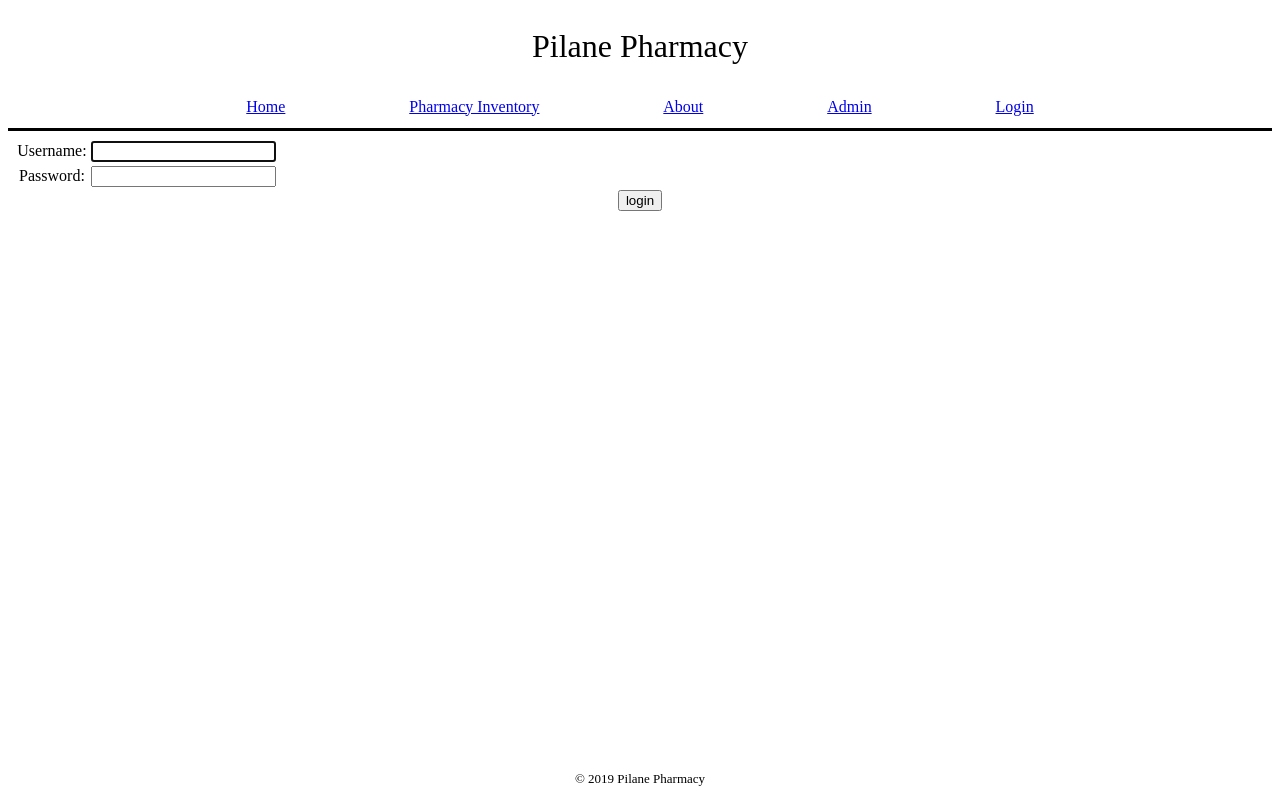
After one commit to flynnkc/PTG, a Django app: page /accounts/login/ in a window 1280 px wide. The commit adds this page. Run offline with Django 3.2, Linux system fonts and the light colour scheme.

Commit message:
Added login and logged out templates. Establishing new project baseline.

```diff
--- a/PTG/settings.py
+++ b/PTG/settings.py
@@ -142,3 +142,9 @@ USE_TZ = True
 # https://docs.djangoproject.com/en/2.1/howto/static-files/
 
 STATIC_URL = '/static/'
+
+LOGIN_REDIRECT_URL = 'project_home'
+
+#LOGIN_URL = 'login'
+
+#LOGOUT_REDIRECT_URL = 'project_home'
--- a/PTG/urls.py
+++ b/PTG/urls.py
@@ -15,11 +15,15 @@ Including another URLconf
 """
 from django.contrib import admin
 from django.urls import path, include
-from . import views
+from . import views as project_views
+from django.contrib.auth import views as auth_views
 
 #### This list will contain the url patterns at the PROJECT level ####
 urlpatterns = [
+    path('', project_views.project_home.as_view(), name='project_home'),
     path('admin/', admin.site.urls),
-    path('', views.project_home.as_view(), name='project_home'),
-    path('pharmacy/', include('pharmacy.urls'))
+    path('pharmacy/', include('pharmacy.urls')),
+    path('accounts/', include('django.contrib.auth.urls'))
+    #path('login/', auth_views.LoginView.as_view(template_name='ptg/login.html'), name='login'),
+    #path('logout/', auth_views.LogoutView.as_view(template_name='ptg/logout.html'), name='logout'),
 ]
--- a/pharmacy/templates/pharmacy/pharmacy_home.html
+++ b/pharmacy/templates/pharmacy/pharmacy_home.html
@@ -4,6 +4,7 @@
 
 {% block content %}
 <form>
+    {% csrf_token %}
     <p>Primary Key: </p>
     <input type="text" name="first"><br>
     <p>Second Thing: </p>
--- a/pharmacy/views.py
+++ b/pharmacy/views.py
@@ -1,8 +1,11 @@
 from django.shortcuts import render
-from django.http import HttpResponse
 from django.views import View
+from django.contrib.auth.decorators import login_required
+from django.utils.decorators import method_decorator
 
 # Create your views here.
+@method_decorator(login_required, name='get')
 class pharmacy_home(View):
+
     def get(self, request):
         return render(request, "pharmacy/pharmacy_home.html")
--- a/templates/ptg/base.html
+++ b/templates/ptg/base.html
@@ -9,14 +9,23 @@
     <header>Pilane Pharmacy</header>
     {% block nav %}
     <nav>
-        <a href="{% url 'project_home'%}">Home</a>
-        <a href="{% url 'pharmacy_home'%}">Pharmacy Inventory</a>
-        <a href=#>About</a>
+        <a href="{% url 'project_home' %}">Home</a>
+        <a href="{% url 'pharmacy_home' %}">Pharmacy Inventory</a>
+        <a href="#">About</a>
         <a href="/admin">Admin</a>
-        <a href=#>Login</a>
+        {% if user.is_authenticated %}
+            <a href="{% url 'logout' %}">Logout</a>
+        {% else %}
+            <a href="{% url 'login' %}">Login</a>
+        {% endif %}
     </nav>
     {% endblock nav %}
     <body>
+        {% if messages %}
+            {% for message in messages %}
+                {{ message }}
+            {% endfor %}
+        {% endif %}
         {% block content %}{% endblock content %}
     </body>
     <footer>
--- /dev/null
+++ b/templates/registration/logged_out.html
@@ -0,0 +1,5 @@
+{% extends 'ptg/base.html' %}
+
+{% block content %}
+<h2>You are now logged out.</h2>
+{% endblock content %}
--- /dev/null
+++ b/templates/registration/login.html
@@ -0,0 +1,38 @@
+{% extends "ptg/base.html" %}
+
+{% block content %}
+
+{% if form.errors %}
+<p>Your username and password didn't match. Please try again.</p>
+{% endif %}
+
+{% if next %}
+    {% if user.is_authenticated %}
+    <p>Your account doesn't have access to this page. To proceed,
+    please login with an account that has access.</p>
+    {% else %}
+    <p>Please login to see this page.</p>
+    {% endif %}
+{% endif %}
+
+<form method="post" action="{% url 'login' %}">
+{% csrf_token %}
+<table>
+<tr>
+    <td>{{ form.username.label_tag }}</td>
+    <td>{{ form.username }}</td>
+</tr>
+<tr>
+    <td>{{ form.password.label_tag }}</td>
+    <td>{{ form.password }}</td>
+</tr>
+</table>
+
+<input type="submit" value="login">
+<input type="hidden" name="next" value="{{ next }}">
+</form>
+
+{# Assumes you setup the password_reset view in your URLconf #}
+{# <p><a href="{% url 'password_reset' %}">Lost password?</a></p> #}
+
+{% endblock %}
```
Also changed, not shown: pharmacy/models.py (+11 -2 lines), pharmacy/migrations/0002_auto_20190224_0032.py (added).
